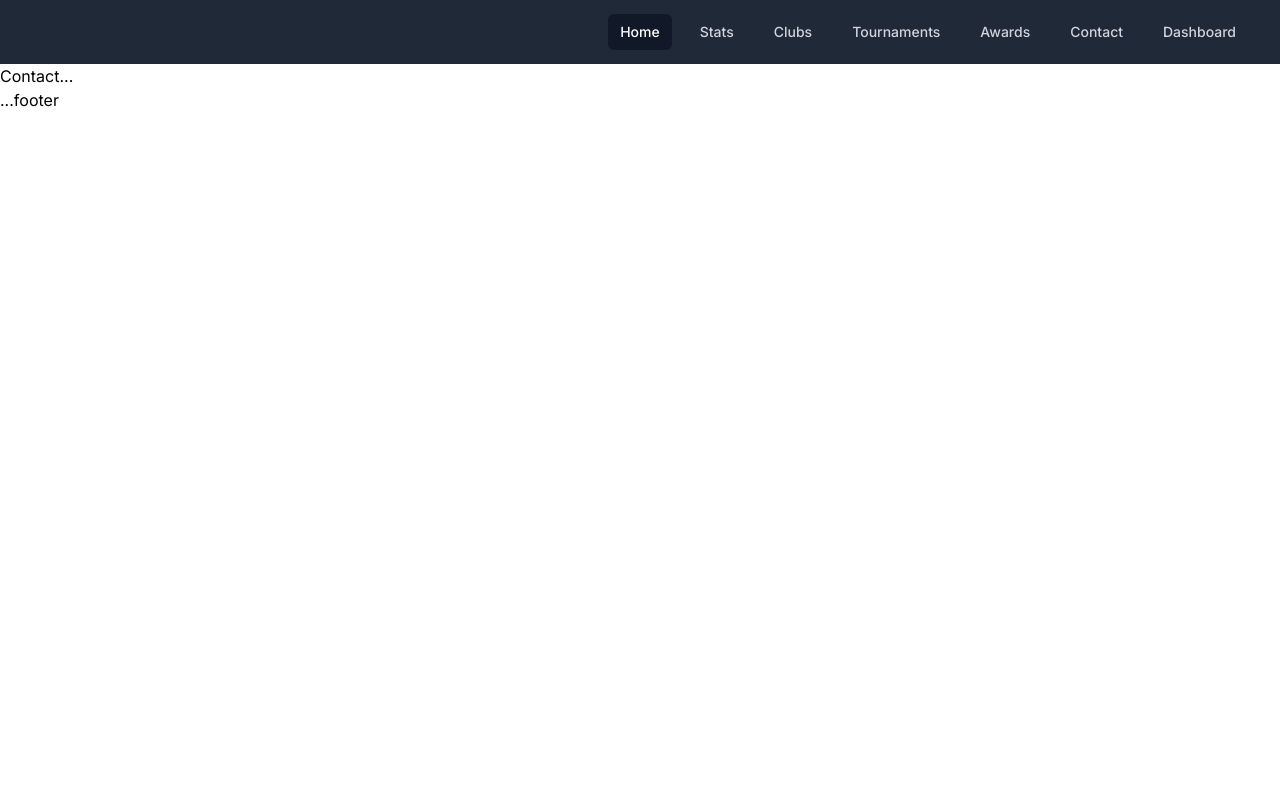
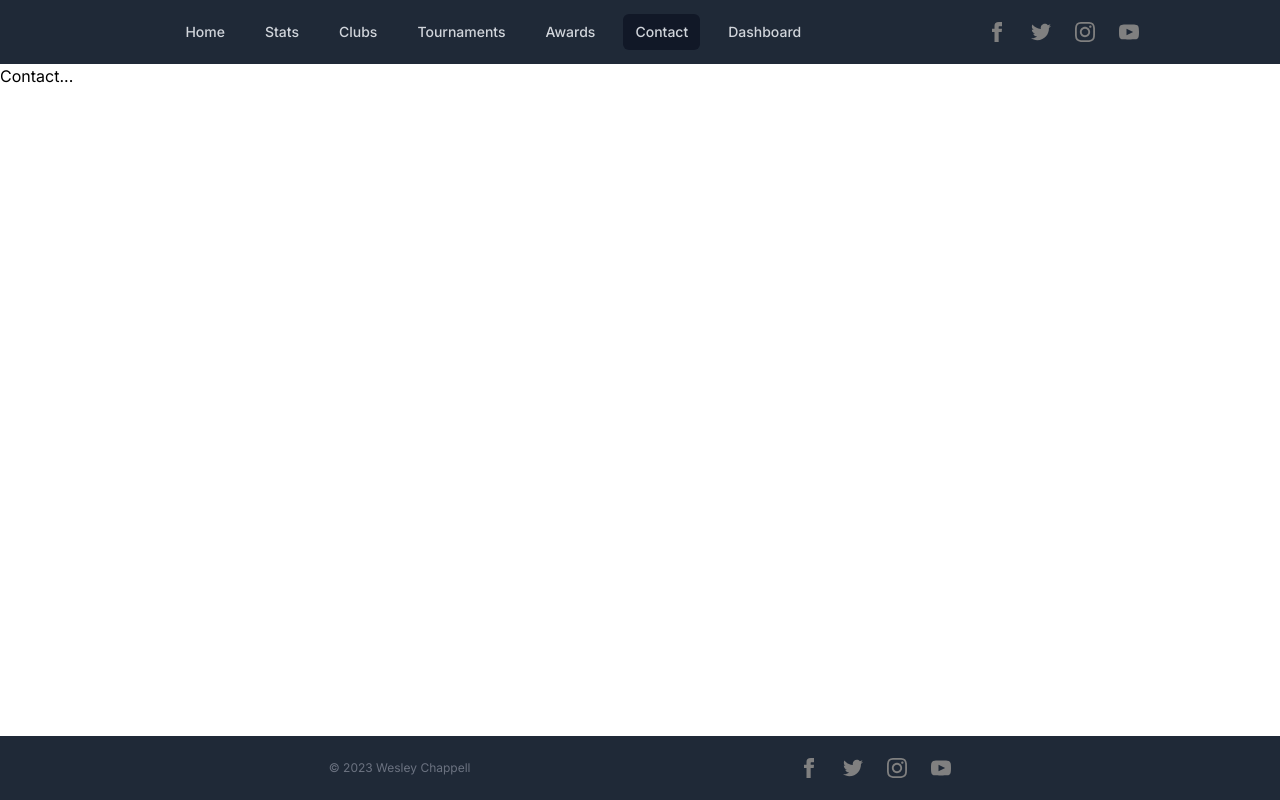
Before and after one commit to Nukambe/samiyah, a Next.js app: page /contact in a window 1280 px wide. Built offline with nearby package versions, Linux system fonts and the light colour scheme.

Commit message:
finish home page, starting stats

```diff
--- a/next.config.js
+++ b/next.config.js
@@ -1,4 +1,4 @@
 /** @type {import('next').NextConfig} */
-const nextConfig = {}
+const nextConfig = {};
 
-module.exports = nextConfig
+module.exports = nextConfig;
--- a/src/app/layout.js
+++ b/src/app/layout.js
@@ -13,7 +13,7 @@ export const metadata = {
 export default function RootLayout({ children }) {
   return (
     <html lang="en">
-      <body className={inter.className}>
+      <body className={`${inter.className} flex flex-col h-screen`}>
         <Header />
         {children}
         <Footer />
--- a/src/app/page.js
+++ b/src/app/page.js
@@ -1,18 +1,41 @@
-import { getDocuments } from "@/db";
+import Link from "next/link";
+import Image from "next/image";
 
 export default async function Home() {
-  const attributes = await getDocuments("attributes");
-
   return (
-    <main>
-      <ul>
-        {attributes.map((attribute, index) => (
-          <li key={index}>
-            {attribute.attribute}: {attribute.value}
-          </li>
-        ))}
-      </ul>
-    </main>
+    <div className="relative isolate overflow-hidden bg-gray-900 pb-16 pt-14 sm:pb-20">
+      <Image
+        src="/landing-bg.webp"
+        alt="olympic volleybal"
+        width="1920"
+        height="1080"
+        className="absolute inset-0 -z-10 h-full w-full object-cover"
+      />
+      <div className="absolute inset-0 -z-10 h-full w-full object-cover bg-black/50" />
+      <div className="mx-auto max-w-7xl px-6 lg:px-8">
+        <div className="mx-auto max-w-2xl py-32 sm:py-48 lg:py-56">
+          <div className="text-center">
+            <h1 className="text-4xl font-bold tracking-tight text-white sm:text-6xl">
+              Samiyah Hubbard
+            </h1>
+            <p className="mt-6 text-lg leading-8 text-white">
+              Step into the world of Samiyah, a high school volleyball prodigy
+              ready to redefine the game. Witness passion, skill, and the
+              pursuit of greatness unfold in every spike and serve. Are you
+              ready to be part of the journey?
+            </p>
+            <div className="mt-10 flex items-center justify-center gap-x-6">
+              <Link
+                href="/stats"
+                className="rounded-md bg-gray-800 px-3.5 py-2.5 text-sm font-semibold text-white shadow-sm hover:bg-gray-500 focus-visible:outline focus-visible:outline-2 focus-visible:outline-offset-2 focus-visible:outline-indigo-400"
+              >
+                Dive In <span className="animate-pulse">🏐</span>
+              </Link>
+            </div>
+          </div>
+        </div>
+      </div>
+    </div>
   );
 }
 
--- a/src/app/stats/page.js
+++ b/src/app/stats/page.js
@@ -1,3 +1,44 @@
-export default function StatsPage() {
-  return <>Stats...</>;
+import { getDocuments } from "@/db";
+
+export default async function StatsPage() {
+  const attributes = await getDocuments("attributes");
+
+  return (
+    <div className="bg-gray-900 py-24 sm:py-32">
+      <div className="mx-auto max-w-7xl px-6 text-center lg:px-8">
+        <div className="mx-auto max-w-2xl">
+          <h2 className="text-3xl font-bold tracking-tight text-white sm:text-4xl">
+            STATS
+          </h2>
+          <p className="mt-4 text-lg leading-8 text-gray-400">
+            Explore my volleyball journey and discover the attributes that set
+            me apart on the court—precision, determination, and passion.
+          </p>
+        </div>
+        <ul
+          role="list"
+          className="mx-auto mt-20 grid max-w-2xl grid-cols-1 gap-6 sm:grid-cols-2 lg:mx-0 lg:max-w-none lg:grid-cols-3 lg:gap-8"
+        >
+          {attributes.map((attribute) => (
+            <li
+              key={attribute.id}
+              className="rounded-2xl bg-gray-800 px-8 py-10"
+            >
+              {/* <img
+                className="mx-auto h-48 w-48 rounded-full md:h-56 md:w-56"
+                src={person.imageUrl}
+                alt=""
+              /> */}
+              <h3 className="mt-6 text-base font-semibold leading-7 tracking-tight text-white">
+                {attribute.value}
+              </h3>
+              <p className="text-sm leading-6 text-gray-400">
+                {attribute.attribute}
+              </p>
+            </li>
+          ))}
+        </ul>
+      </div>
+    </div>
+  );
 }
--- a/src/components/Footer/index.js
+++ b/src/components/Footer/index.js
@@ -1,3 +1,16 @@
+import Socials from "../Socials";
+
 export default function Footer() {
-  return <footer>...footer</footer>;
+  return (
+    <footer className="bg-gray-800 text-gray-700 mt-auto h-16 flex items-center justify-evenly">
+      <div className="flex justify-center space-x-6 md:order-2">
+        <Socials />
+      </div>
+      <div className="mt-8 md:order-1 md:mt-0">
+        <p className="text-center text-xs leading-5 text-gray-500">
+          &copy; 2023 Wesley Chappell
+        </p>
+      </div>
+    </footer>
+  );
 }
--- a/src/components/Header/index.js
+++ b/src/components/Header/index.js
@@ -1,9 +1,11 @@
 import NavBar from "../NavBar";
+import Socials from "../Socials";
 
 export default function Header() {
   return (
-    <header className="bg-gray-800">
+    <header className="bg-gray-800 flex items-center justify-evenly">
       <NavBar />
+      <Socials />
     </header>
   );
 }
--- /dev/null
+++ b/src/components/NamePlate/index.js
@@ -0,0 +1,3 @@
+export default function NamePlate() {
+  return <h1 className="text-white text-lg">Samiyah Hubbard</h1>;
+}
--- a/src/components/NavBar/index.js
+++ b/src/components/NavBar/index.js
@@ -1,55 +1,38 @@
 "use client";
 
 import Link from "next/link";
+import { usePathname } from "next/navigation";
 
 export default function NavBar() {
+  const pathname = usePathname();
+
+  const pages = [
+    { title: "Home", path: "/" },
+    { title: "Stats", path: "/stats" },
+    { title: "Clubs", path: "/clubs" },
+    { title: "Tournaments", path: "/tournaments" },
+    { title: "Awards", path: "/awards" },
+    { title: "Contact", path: "/contact" },
+    { title: "Dashboard", path: "/dashboard" },
+  ];
+
   return (
-    <div className="mx-auto max-w-7xl px-4 sm:px-6 lg:px-8">
+    <div className="max-w-7xl px-4 sm:px-6 lg:px-8">
       <div className="flex h-16 items-center justify-end">
         <div className="flex space-x-4">
-          {/* Current: "bg-gray-900 text-white", Default: "text-gray-300 hover:bg-gray-700 hover:text-white" */}
-          <Link
-            href="/"
-            className="rounded-md bg-gray-900 px-3 py-2 text-sm font-medium text-white"
-          >
-            Home
-          </Link>
-          <Link
-            href="/stats"
-            className="rounded-md px-3 py-2 text-sm font-medium text-gray-300 hover:bg-gray-700 hover:text-white"
-          >
-            Stats
-          </Link>
-          <Link
-            href="/clubs"
-            className="rounded-md px-3 py-2 text-sm font-medium text-gray-300 hover:bg-gray-700 hover:text-white"
-          >
-            Clubs
-          </Link>
-          <Link
-            href="/tournaments"
-            className="rounded-md px-3 py-2 text-sm font-medium text-gray-300 hover:bg-gray-700 hover:text-white"
-          >
-            Tournaments
-          </Link>
-          <Link
-            href="/awards"
-            className="rounded-md px-3 py-2 text-sm font-medium text-gray-300 hover:bg-gray-700 hover:text-white"
-          >
-            Awards
-          </Link>
-          <Link
-            href="/contact"
-            className="rounded-md px-3 py-2 text-sm font-medium text-gray-300 hover:bg-gray-700 hover:text-white"
-          >
-            Contact
-          </Link>
-          <Link
-            href="/dashboard"
-            className="rounded-md px-3 py-2 text-sm font-medium text-gray-300 hover:bg-gray-700 hover:text-white"
-          >
-            Dashboard
-          </Link>
+          {pages.map((page, index) => (
+            <Link
+              key={index}
+              href={page.path}
+              className={`rounded-md px-3 py-2 text-sm font-medium text-gray-300  hover:text-white ${
+                pathname === page.path
+                  ? "bg-gray-900 cursor-default"
+                  : "hover:bg-gray-700"
+              }`}
+            >
+              {page.title}
+            </Link>
+          ))}
         </div>
       </div>
     </div>
--- /dev/null
+++ b/src/components/Socials/index.js
@@ -0,0 +1,44 @@
+export default function Socials() {
+  const socialmedia = [
+    {
+      svg: (
+        <path d="M9 8h-3v4h3v12h5v-12h3.642l.358-4h-4v-1.667c0-.955.192-1.333 1.115-1.333h2.885v-5h-3.808c-3.596 0-5.192 1.583-5.192 4.615v3.385z" />
+      ),
+      link: "facebook.com",
+    },
+    {
+      svg: (
+        <path d="M24 4.557c-.883.392-1.832.656-2.828.775 1.017-.609 1.798-1.574 2.165-2.724-.951.564-2.005.974-3.127 1.195-.897-.957-2.178-1.555-3.594-1.555-3.179 0-5.515 2.966-4.797 6.045-4.091-.205-7.719-2.165-10.148-5.144-1.29 2.213-.669 5.108 1.523 6.574-.806-.026-1.566-.247-2.229-.616-.054 2.281 1.581 4.415 3.949 4.89-.693.188-1.452.232-2.224.084.626 1.956 2.444 3.379 4.6 3.419-2.07 1.623-4.678 2.348-7.29 2.04 2.179 1.397 4.768 2.212 7.548 2.212 9.142 0 14.307-7.721 13.995-14.646.962-.695 1.797-1.562 2.457-2.549z" />
+      ),
+      link: "twitter.com",
+    },
+    {
+      svg: (
+        <path d="M12 2.163c3.204 0 3.584.012 4.85.07 3.252.148 4.771 1.691 4.919 4.919.058 1.265.069 1.645.069 4.849 0 3.205-.012 3.584-.069 4.849-.149 3.225-1.664 4.771-4.919 4.919-1.266.058-1.644.07-4.85.07-3.204 0-3.584-.012-4.849-.07-3.26-.149-4.771-1.699-4.919-4.92-.058-1.265-.07-1.644-.07-4.849 0-3.204.013-3.583.07-4.849.149-3.227 1.664-4.771 4.919-4.919 1.266-.057 1.645-.069 4.849-.069zm0-2.163c-3.259 0-3.667.014-4.947.072-4.358.2-6.78 2.618-6.98 6.98-.059 1.281-.073 1.689-.073 4.948 0 3.259.014 3.668.072 4.948.2 4.358 2.618 6.78 6.98 6.98 1.281.058 1.689.072 4.948.072 3.259 0 3.668-.014 4.948-.072 4.354-.2 6.782-2.618 6.979-6.98.059-1.28.073-1.689.073-4.948 0-3.259-.014-3.667-.072-4.947-.196-4.354-2.617-6.78-6.979-6.98-1.281-.059-1.69-.073-4.949-.073zm0 5.838c-3.403 0-6.162 2.759-6.162 6.162s2.759 6.163 6.162 6.163 6.162-2.759 6.162-6.163c0-3.403-2.759-6.162-6.162-6.162zm0 10.162c-2.209 0-4-1.79-4-4 0-2.209 1.791-4 4-4s4 1.791 4 4c0 2.21-1.791 4-4 4zm6.406-11.845c-.796 0-1.441.645-1.441 1.44s.645 1.44 1.441 1.44c.795 0 1.439-.645 1.439-1.44s-.644-1.44-1.439-1.44z" />
+      ),
+      link: "instagram.com",
+    },
+    {
+      svg: (
+        <path d="M19.615 3.184c-3.604-.246-11.631-.245-15.23 0-3.897.266-4.356 2.62-4.385 8.816.029 6.185.484 8.549 4.385 8.816 3.6.245 11.626.246 15.23 0 3.897-.266 4.356-2.62 4.385-8.816-.029-6.185-.484-8.549-4.385-8.816zm-10.615 12.816v-8l8 3.993-8 4.007z" />
+      ),
+      link: "youtube.com",
+    },
+  ];
+  return (
+    <div className="flex justify-center space-x-6 md:order-2">
+      {socialmedia.map((social, index) => (
+        <a key={index} href={social.link}>
+          <svg
+            xmlns="http://www.w3.org/2000/svg"
+            className="h-5 w-5"
+            fill="gray"
+            viewBox="0 0 24 24"
+          >
+            {social.svg}
+          </svg>
+        </a>
+      ))}
+    </div>
+  );
+}
--- a/src/db/index.js
+++ b/src/db/index.js
@@ -8,7 +8,7 @@ export const getDocuments = cache(async (collection) => {
   const client = await MongoClient.connect(process.env.DB_URI);
   const db = client.db("samiya_hubbard");
   const dbCollection = db.collection(collection);
-  const documents = await dbCollection.find({}).toArray();
+  const documents = await dbCollection.find({}).sort({ id: 1 }).toArray();
   await client.close();
   return documents;
 });
```
Also changed, not shown: public/landing-bg.webp (added).
